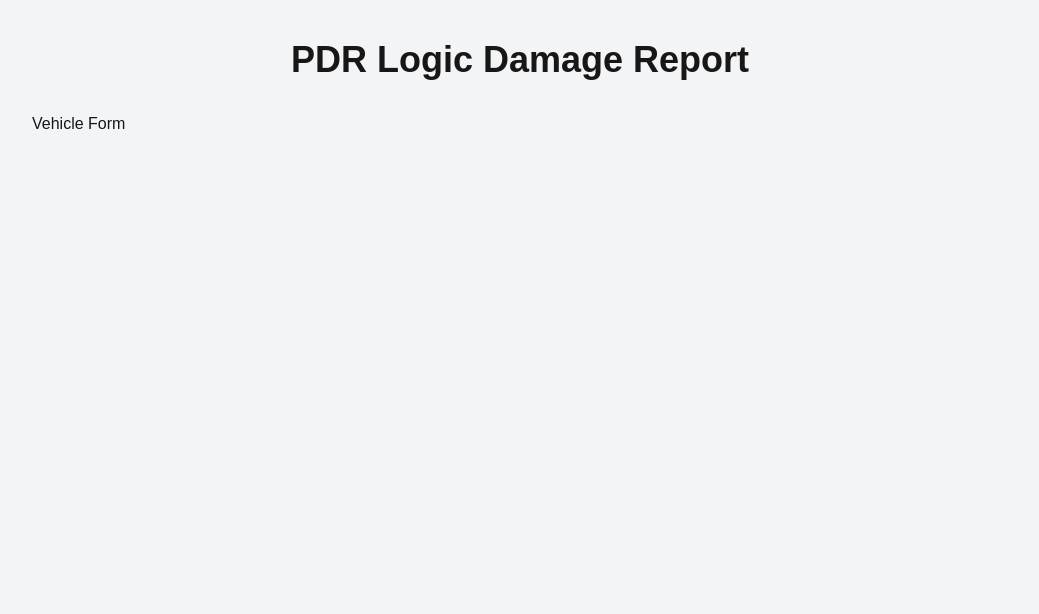
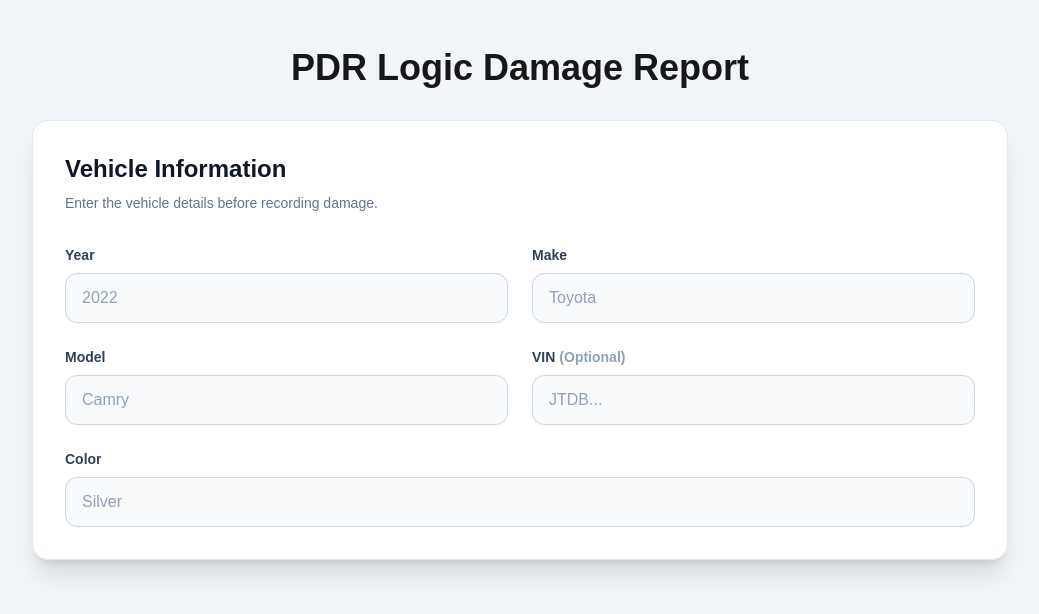
Before and after one commit to haroonfayyaz/vehicle-dashboard, a Next.js app: page / in a window 1280 px wide. Shown: the top 614 px of the page, without its empty margins (120-1159 px from the left). Built offline with nearby package versions, Linux system fonts and the light colour scheme.

Commit message:
feat: build vehicle information form

```diff
--- a/app/page.tsx
+++ b/app/page.tsx
@@ -2,7 +2,7 @@
 
 export default function Home() {
   return (
-    <main className="min-h-screen bg-gray-100 py-10">
+    <main className="min-h-screen bg-slate-100 py-12">
       <div className="mx-auto max-w-5xl px-6">
         <h1 className="mb-8 text-4xl font-bold text-center">PDR Logic Damage Report</h1>
 
--- a/components/VehicleForm.tsx
+++ b/components/VehicleForm.tsx
@@ -1,3 +1,86 @@
+"use client"
+
+import { useState } from "react"
+import type { Vehicle } from "@/types/damage"
+
+const vehicleFields: {
+  key: keyof Vehicle
+  label: string
+  placeholder: string
+  optional?: boolean
+}[] = [
+  {
+    key: "year",
+    label: "Year",
+    placeholder: "2022"
+  },
+  {
+    key: "make",
+    label: "Make",
+    placeholder: "Toyota"
+  },
+  {
+    key: "model",
+    label: "Model",
+    placeholder: "Camry"
+  },
+  {
+    key: "vin",
+    label: "VIN",
+    placeholder: "JTDB...",
+    optional: true
+  },
+  {
+    key: "color",
+    label: "Color",
+    placeholder: "Silver"
+  }
+]
+
 export default function VehicleForm() {
-  return <div>Vehicle Form</div>
+  const [vehicle, setVehicle] = useState<Vehicle>({
+    year: "",
+    make: "",
+    model: "",
+    vin: "",
+    color: ""
+  })
+
+  const handleChange = (field: keyof Vehicle, value: string) => {
+    setVehicle(prev => ({
+      ...prev,
+      [field]: value
+    }))
+  }
+
+  return (
+    <section className="rounded-2xl border border-slate-200 bg-white p-8 shadow-xl">
+      <div className="mb-8">
+        <h2 className="text-2xl font-bold text-slate-900">Vehicle Information</h2>
+
+        <p className="mt-2 text-sm text-slate-500">Enter the vehicle details before recording damage.</p>
+      </div>
+
+      <div className="grid gap-6 md:grid-cols-2">
+        {vehicleFields.map(field => (
+          <div key={field.key} className={field.key === "color" ? "md:col-span-2" : undefined}>
+            <label htmlFor={field.key} className="mb-2 block text-sm font-semibold text-slate-700">
+              {field.label}
+
+              {field.optional && <span className="ml-1 text-slate-400">(Optional)</span>}
+            </label>
+
+            <input
+              id={field.key}
+              type="text"
+              value={vehicle[field.key] ?? ""}
+              onChange={e => handleChange(field.key, e.target.value)}
+              placeholder={field.placeholder}
+              className="w-full rounded-xl border border-slate-300 bg-slate-50 px-4 py-3 text-slate-900 placeholder:text-slate-400 transition-all duration-200 focus:border-blue-500 focus:bg-white focus:outline-none focus:ring-4 focus:ring-blue-100"
+            />
+          </div>
+        ))}
+      </div>
+    </section>
+  )
 }
```
